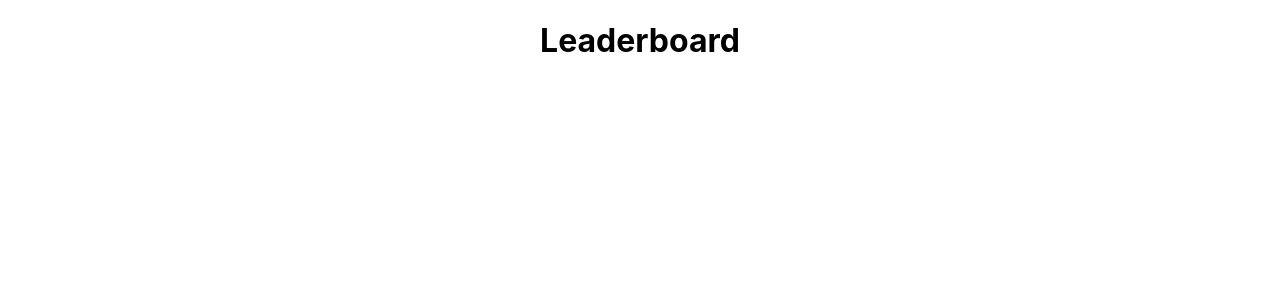
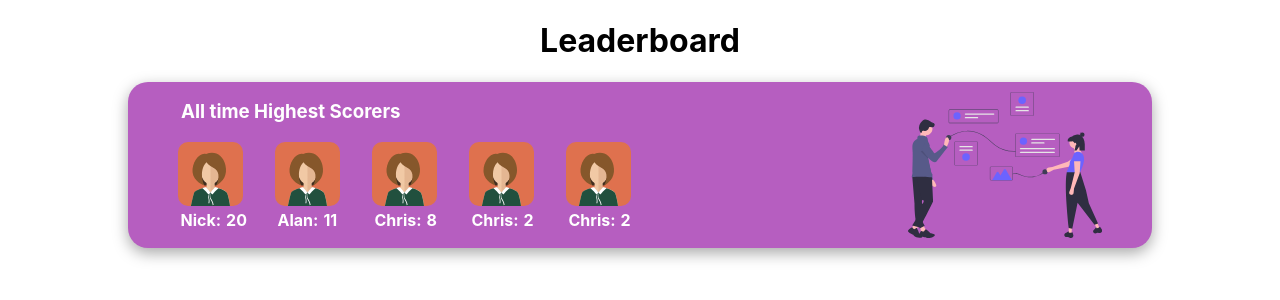
Before and after one commit to grynkiv0x001/leaderboard, a React (Create React App) app: page / in a window 1280 px wide. Shown: the top 300 px of the page. Built offline with nearby package versions, Linux system fonts and the light colour scheme.

Commit message:
[IMG]: added new photo. [HIGHEST_LEADERS]: designed architecture and style component

```diff
--- a/src/components/HighestLeaders/HighestLeaders.scss
+++ b/src/components/HighestLeaders/HighestLeaders.scss
@@ -1,17 +1,78 @@
 .leaders {
   width: 80%;
+  margin: 0 auto;
+  padding: 10px 0;
   background-color: #b65ec0;
   border-radius: 20px;
   box-shadow: rgba(0, 0, 0, 0.35) 0 5px 15px;
   // .leaders_container
   &_container {
+    display: flex;
+    justify-content: space-between;
+    align-items: center;
+    padding: 0 50px;
   }
 
   // .leaders_box
   &_box {
+    color: white;
+    width: 70%;
+
+    h3 {
+      margin-top: 0;
+      margin-left: 3px;
+    }
   }
 
   // .leaders_img
   &_img {
+    display: flex;
+    justify-content: end;
+    align-items: center;
+    width: 30%;
+
+    img {
+      width: 70%;
+    }
   }
 }
+
+.list {
+  margin: 0;
+  padding: 0;
+  display: flex;
+  list-style-type: none;
+  // .list_item
+  &_item {
+    width: 10%;
+    margin: 0 5% 0 0;
+    // .list_item-img
+
+    &-avatar {
+      text-align: center;
+
+      img {
+        border-radius: 10px;
+        width: 100%;
+        height: 100%;
+      }
+    }
+
+    // .list_item-box
+    &-box {
+      text-align: center;
+    }
+
+    // .list_item-score
+    &-score {
+      padding: 0 2.5px;
+      font-weight: bold;
+    }
+
+    // .list_item-name
+    &-name {
+      font-weight: bold;
+      padding: 0 2.5px;
+    }
+  }
+}
--- a/src/components/HighestLeaders/HighestLeaders.tsx
+++ b/src/components/HighestLeaders/HighestLeaders.tsx
@@ -1,11 +1,58 @@
 import React from 'react';
+// IMG
+import avatar from '../../img/avatar.svg';
+import img from '../../img/business-people.svg';
+// SCSS
+import './HighestLeaders.scss';
+
+const users = [
+  {
+    name: 'Nick',
+    score: 20,
+  },
+  {
+    name: 'Alan',
+    score: 11,
+  },
+  {
+    name: 'Chris',
+    score: 8,
+  },
+  {
+    name: 'Chris',
+    score: 2,
+  },
+  {
+    name: 'Chris',
+    score: 2,
+  },
+];
 
 const HighestLeaders = () => {
   return (
     <div className="leaders">
       <div className="leaders_container">
-        <div className="leaders_box"></div>
-        <div className="leaders_img"></div>
+        <div className="leaders_box">
+          <h3>All time Highest Scorers</h3>
+          <div>
+            <ul className="leaders_list list">
+              {users?.map((user: any) => (
+                <li key={Math.random()} className="list_item">
+                  <div className="list_item-avatar">
+                    <img src={avatar} alt="avatar" />
+                  </div>
+                  <div className="list_item-box">
+                    <span className="list_item-name">{user.name}:</span>
+                    <span className="list_item-score">{user.score}</span>
+                  </div>
+                </li>
+              ))}
+            </ul>
+          </div>
+        </div>
+        <div className="leaders_img">
+          <img src={img} alt="business people" />
+        </div>
       </div>
     </div>
   );
```
Also changed, not shown: src/img/avatar.png (deleted), src/img/avatar.svg (added).
